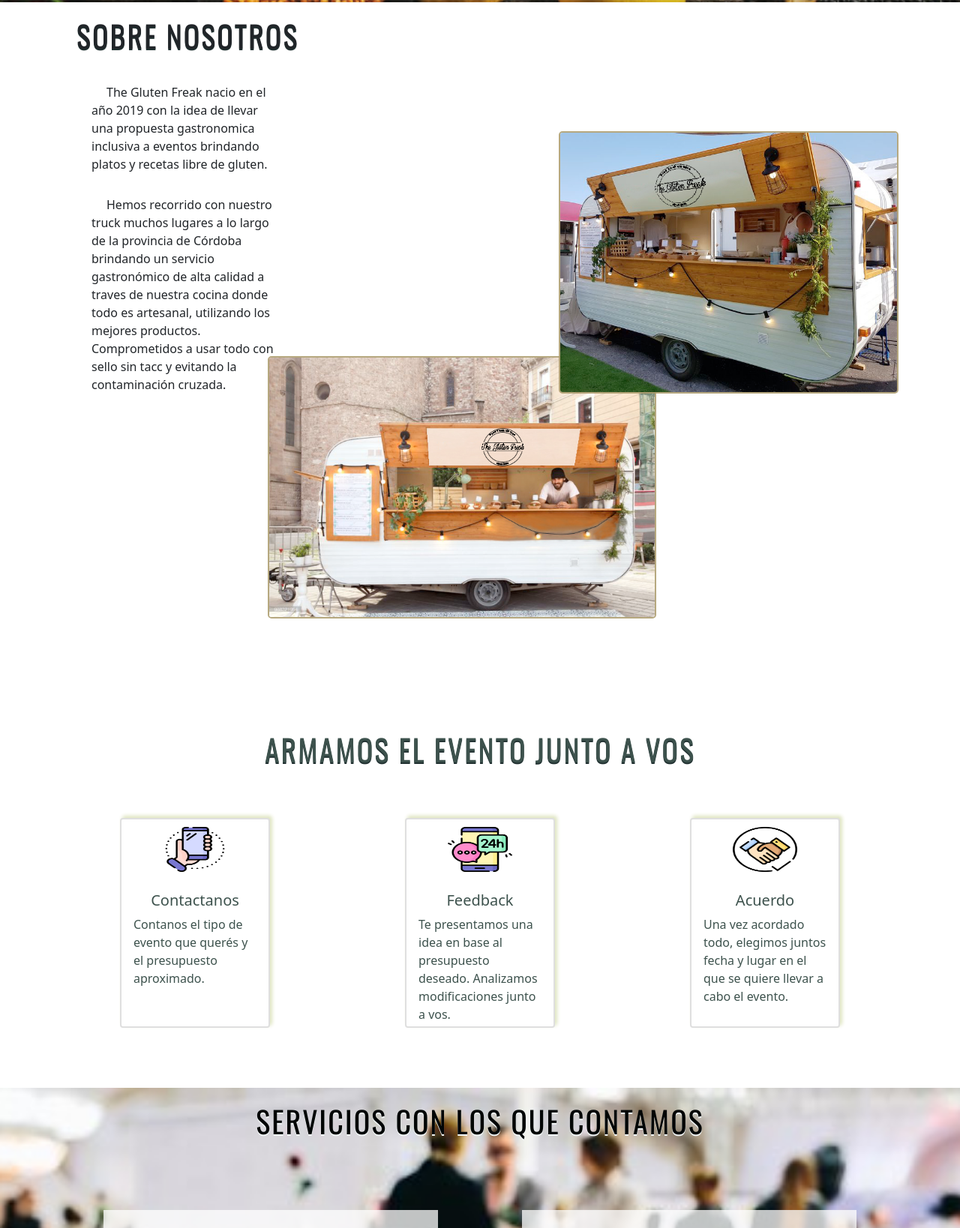
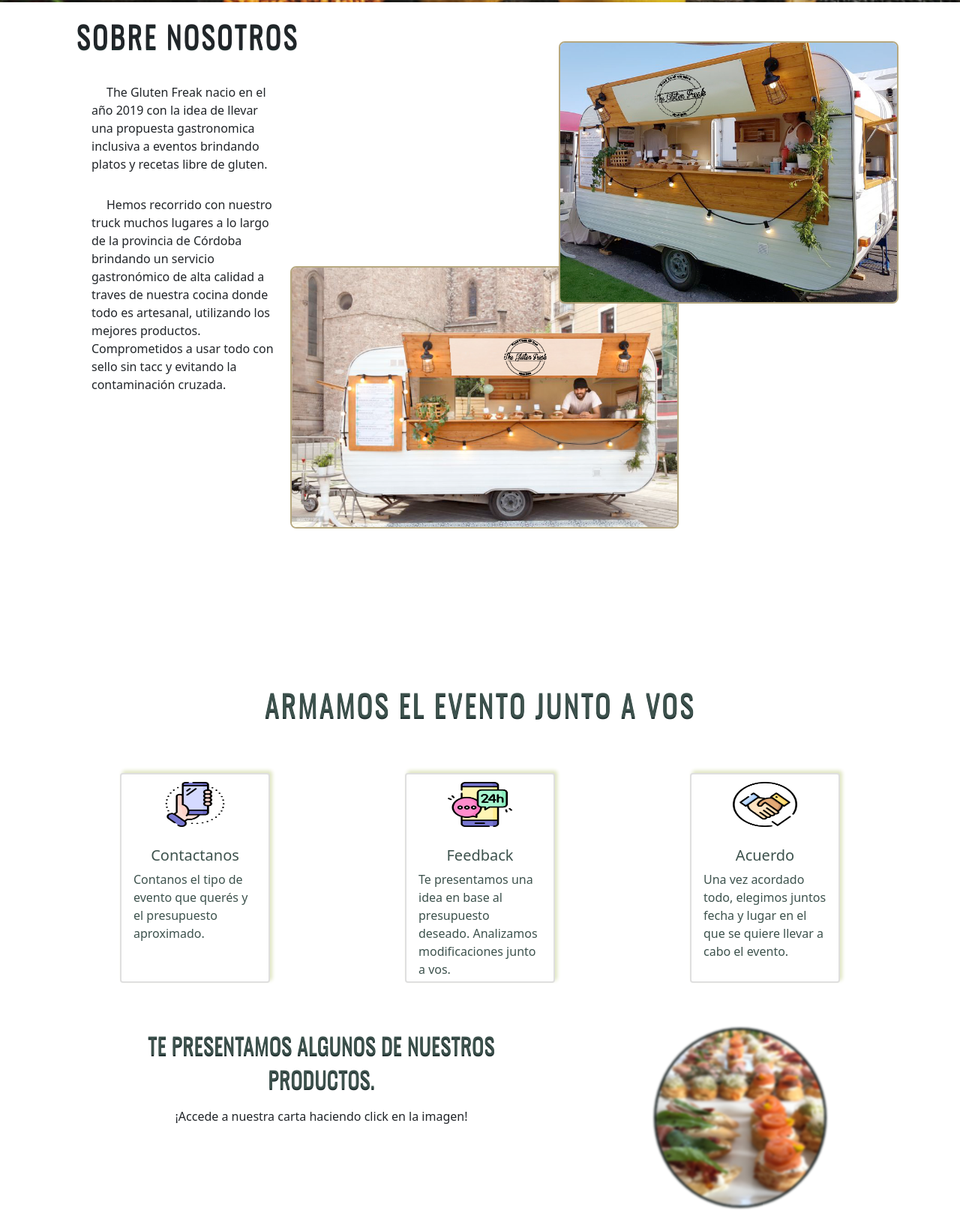
Before and after one commit to gonzalogil23/hte, a website: page index.html in a window 1280 px wide. Shown: the part 797-2435 px from the top of the page at 75% size. Drawn offline with nearby package versions, Linux system fonts and the light colour scheme.

Commit message:
cambio sección servicios

```diff
--- a/index.html
+++ b/index.html
@@ -6,7 +6,8 @@
     <meta name="viewport" content="width=device-width, initial-scale=1.0">
     <meta name="description"
         content="Nuestra cocina es a base de productos sin tacc de alta calidad. Adaptamos nuestra carta a cualquier tipo de evento y a cualquier presupiuesto. ¡Llamanos!">
-    <meta name="keywords" content="Food Truck, sin tacc, gluten free, finger food, eventos, shows, comida, feria masticar, recetas sin gluten, catering">
+    <meta name="keywords"
+        content="Food Truck, sin tacc, gluten free, finger food, eventos, shows, comida, feria masticar, recetas sin gluten, catering">
 
     <title>The Gluten Freak | FoodTruck gluten free.</title>
     <link rel="shortcut icon" href="images/favicon-16x16.png" type="image/x-icon">
@@ -110,6 +111,14 @@
             </div>
         </section>
 
+        <section class="carta container">
+            <div class="enlaceCarta"> <p>Te presentamos algunos de nuestros productos.</p>
+                ¡Accede a nuestra carta haciendo click en la imagen! </div>
+            <a href="carta.html" target="_blank" ><img src="images/images-carta/MixBrusquetas3.jpg"
+                    alt="Brusquetas saladas / Enlace de la carta" class="accesoCarta"></a>
+
+        </section>
+
         <section id="Servicios" class="servicios1 container-fluid">
             <h2 class="tituloServicios animate__animated animate__fadeIn">SERVICIOS CON LOS QUE CONTAMOS</h2>
             <div class="events container">
@@ -136,9 +145,6 @@
                     </ul>
                 </div>
             </div>
-            <p class="enlaceCarta">Te presentamos algunos de los productos que ofrecemos.
-                <a href="carta.html" target="_blank" class="accesoCarta">¡Accede a la carta aquí!</a>
-            </p>
 
         </section>
 
--- a/scss/style.scss
+++ b/scss/style.scss
@@ -90,24 +90,23 @@ h1 {
 .fotos {
   display: flex;
   justify-content: flex-end;
-
   .fotoCostado {
     max-height: 350px;
     max-width: auto;
     position: relative;
-    bottom: 380px;
+    bottom: 500px;
     border: solid 2px rgba(172, 155, 108, 0.87);
-    border-radius: 5px;
+    border-radius: 8px;
   }
 
   .fotoFrente {
     max-height: 350px;
     max-width: auto;
     position: relative;
-    left: 130px;
-    bottom: 80px;
+    left: 160px;
+    bottom: 200px;
     border: solid 2px rgba(172, 155, 108, 0.87);
-    border-radius: 5px;
+    border-radius: 8px;
   }
 }
 
@@ -124,15 +123,15 @@ h1 {
 
 .armadoEvento {
   color: rgb(61, 82, 77);
-  padding: 30px;
+  padding: 10px;
   margin-bottom: 30px;
   .armado {
-    font-size: 2.5em;
+    font-size: $titleFontSize;
     text-align: center;
     color: rgb(61, 82, 77);
     text-shadow: rgb(33, 49, 49) 0 2px;
     font-family: "Oswald", sans-serif;
-    padding: 40px;
+    padding-bottom: 40px;
     letter-spacing: 2px;
   }
 }
@@ -152,7 +151,7 @@ h1 {
 
 .servicios1 {
   background-image: url(../images/catering.jpg);
-  height: 100vh;
+  height: 80vh;
   width: auto;
   background-attachment: fixed;
   background-position: center;
@@ -160,11 +159,11 @@ h1 {
   background-size: cover;
 
   .tituloServicios {
-    font-size: 2.5em;
+    font-size: $titleFontSize;
     text-align: center;
     font-family: "Oswald", sans-serif;
-    color: rgb(1, 5, 5);
-    text-shadow: rgb(243, 247, 247) 0 2px;
+    color: rgb(243, 247, 247);
+    text-shadow: rgb(1, 5, 5) 2px 2px;
     padding: 20px;
     letter-spacing: 2px;
   }
@@ -199,27 +198,35 @@ h1 {
   }
 }
 
-.enlaceCarta {
-  margin: 50px auto;
-  text-align: left;
-  font-weight: bold;
-  font-size: 22px;
-  color: rgb(3, 14, 14);
-  text-shadow: rgb(243, 247, 247) 0 1px;
-  background-color: rgba(255, 255, 255, 0.75);
-  display: inline;
+.carta {
   display: flex;
-  justify-content: center;
-  width: 630px;
+  justify-content: space-around;
+  margin: 30px auto;
+
+  .enlaceCarta {
+    p {
+      font-size: 30px;
+      text-align: center;
+      color: rgb(61, 82, 77);
+      text-shadow: rgb(33, 49, 49) 0 2px;
+      font-family: "Oswald", sans-serif;
+      text-transform: uppercase;
+  }
+    font-weight: 500;
+    width: 500px;
+    text-align: center;
+  }
   .accesoCarta {
-    font-weight: bold;
-    text-decoration: none;
-    color: rgb(26, 48, 48);
-    text-shadow: rgb(3, 14, 14) 0 1px;
-    transition: all 0.5s ease-out;
+    border: solid 3px rgb(18, 27, 27);
+    border-radius: 50%;
+    height: 240px;
+    width: 230px;
+    transition: all .2s ease-out;
+    filter: blur(1.5px);
     &:hover {
-      color: rgb(11, 22, 22);
-      transform: scale(1.2);
+      border: solid 3px rgb(33, 49, 49);
+      transform: scale(1.1);
+      filter: none;
     }
   }
 }
```
Also changed, not shown: css/style.css, images/images-carta/FrutillasChoco.jpg, 1 other file.
